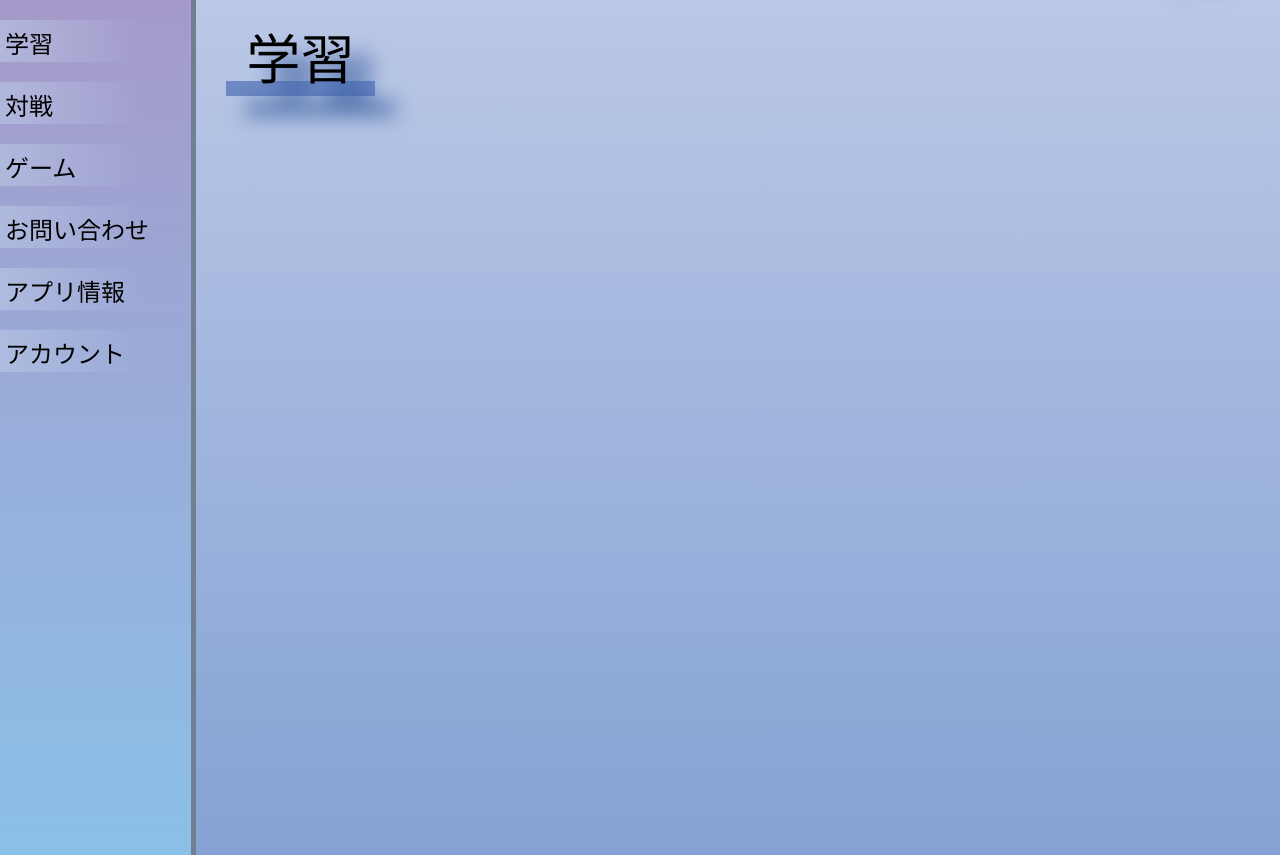
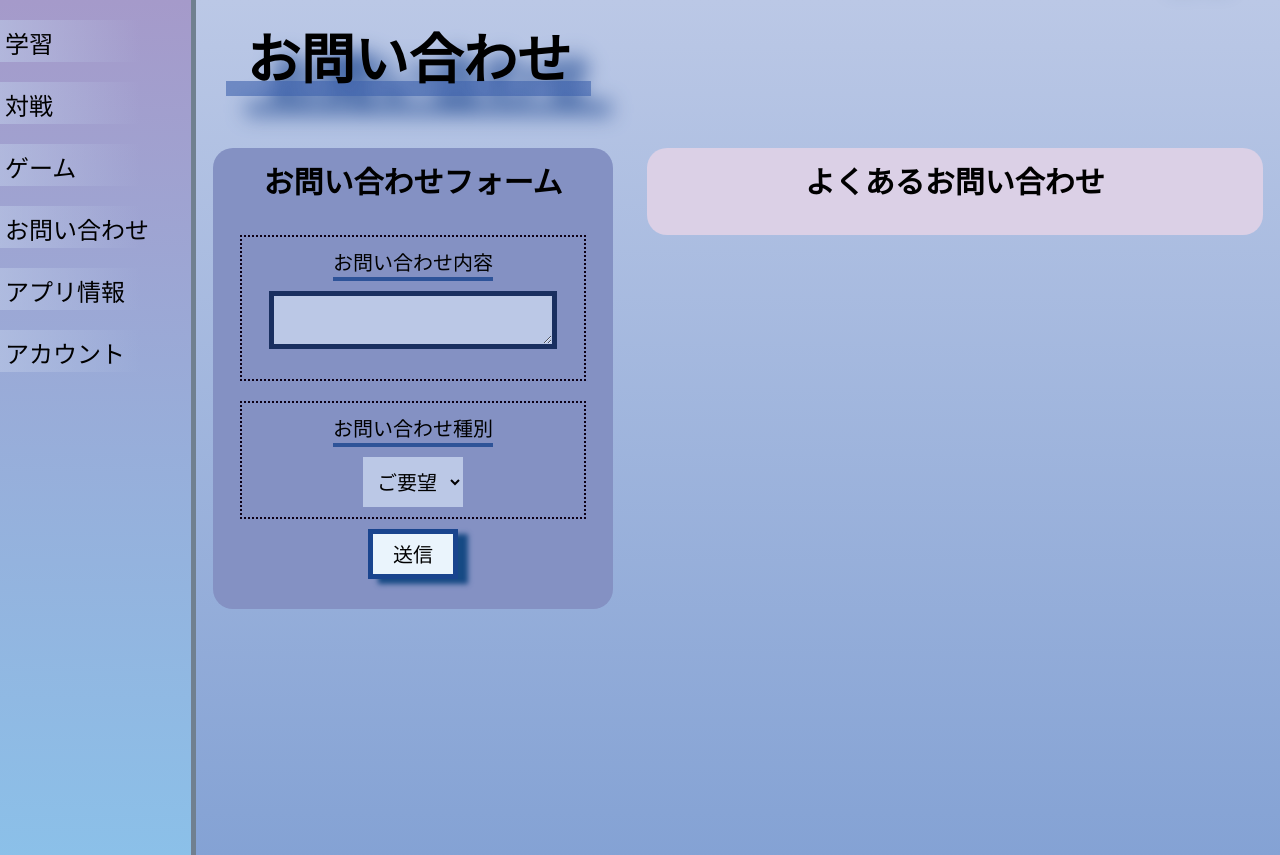
Before and after one commit to yamabato/Programma, a Flask app: template templates/index.html in a window 1280 px wide. Shown: the part 48-903 px from the top of the page. Run offline with Flask 3, Linux system fonts and the light colour scheme; the template is opened without the code that fills it, so the values that code supplies are empty; some web fonts are replaced.

Commit message:
add: contact form on /index

```diff
--- a/stylesheets/contact.css
+++ b/stylesheets/contact.css
@@ -0,0 +1,80 @@
+#index-contact-section{
+    width: 100%;
+    height: 80%;
+    display: flex;
+    flex-direction: row;
+    align-items: flex-start;
+    justify-content: space-around;
+    margin-top: 30px;
+}
+
+.contact-container {
+    border-radius: 20px;
+    padding: 10px;
+    display: flex;
+    flex-direction: column;
+    align-items: center;
+}
+
+#contact-form-container{
+    background-color: #8491c3;
+    width: 35%;
+}
+
+#contact-frequently-asked-questions-container{
+    background-color: #dbd0e6;
+    width: 55%;
+}
+
+.contact-container-title{
+    font-size: 30px;
+    margin-bottom: 20px;
+}
+.contact-form-section{
+    width: 90%;
+    border: 2px dotted #0d0015;
+    display: flex;
+    flex-direction: column;
+    align-items: center;
+    margin: 10px;
+    padding: 10px 0px;
+}
+.contact-label {
+    font-size: 20px;
+    margin-bottom: 10px;
+    border-bottom: 4px solid rgba(25, 68, 142, 0.8);
+}
+#contact-textarea{
+    min-width: 80%;
+    width: 80%;
+    max-width: 80%;
+    font-size: 15px;
+    border: 5px solid #192f60;
+    background-color: #bbc8e6;
+    margin-bottom: 20px;
+}
+#contact-type-select{
+    font-size: 20px;
+    padding: 10px;
+    background-color: #bbc8e6;
+    border: none;
+
+    transition:
+        box-shadow 0.3s;
+}
+
+#contact-submit-button{
+    font-size: 20px;
+    padding: 5px 20px;
+    border: 5px solid #19448e;
+    box-shadow: 10px 5px 5px #164a84;
+    background-color: #eaf4fc;
+    margin-bottom: 20px;
+}
+
+#contact-submit-button:hover{
+    box-shadow: none;
+
+    transition:
+        box-shadow 0.3s;
+}
--- a/templates/index.html
+++ b/templates/index.html
@@ -14,14 +14,14 @@
 
     <div class="index-main-content">
         <div id="index-learn" class="index-section">
-            <div class="item-section-title">学習</div>
+            <h1 class="item-section-title">学習</h1>
             <div id="lectures-list-area">
             <div id="lectures-list" class="lectures-list">
             </div></div>
         </div>
 
         <div id="index-match" class="index-section" style="display: none;">
-            <div class="item-section-title">対戦</div>
+            <h1 class="item-section-title">対戦</h1>
             <div class="icon-list-section">
                 <div class="icon-list-item-container match">
                     <a class="icon-list-item" href="/new">
@@ -47,7 +47,7 @@
         </div>
 
         <div id="index-game" class="index-section" style="display: none;">
-            <div class="item-section-title">ゲーム</div>
+            <h1 class="item-section-title">ゲーム</h1>
             <div class="icon-list-section">
                 <!--
                 <div class="icon-list-item-container game">
@@ -68,25 +68,42 @@
 
 
         <div id="index-contact" class="index-section" style="display: none;">
-            <div class="item-section-title">お問い合わせ</div>
+            <h1 class="item-section-title">お問い合わせ</h1>
             <div id="index-contact-section">
-                <div id="contact-form-container">
+                <div id="contact-form-container" class="contact-container">
+                    <h1 class="contact-container-title">お問い合わせフォーム</h1>
 
+                    <div class="contact-form-section">
+                        <label id="contact-textarea-label" for="contact-textarea" class="contact-label">お問い合わせ内容</label>
+                        <textarea id="contact-textarea" name="contact-textarea" cols="20" row="5"></textarea>
+                    </div>
+
+                    <div class="contact-form-section">
+                        <label id="contact-type-label" for="contact-type-select" class="contact-label">お問い合わせ種別</label>
+                        <select id="contact-type-select" name="contact-type-select">
+                            <option value="request">ご要望</option>
+                            <option value="complain">ご苦情</option>
+                            <option value="question">ご質問</option>
+                            <option value="other">その他</option>
+                        </select>
+                    </div>
+
+                    <button id="contact-submit-button">送信</button>
                 </div>
-                <div id="contact-frequently-questions-container">
-
+                <div id="contact-frequently-asked-questions-container" class="contact-container">
+                    <h1 class="contact-container-title">よくあるお問い合わせ</h1>
                 </div>
             </div>
         </div>
 
         <div id="index-app" class="index-section" style="display: none;">
-            <div class="item-section-title">アプリ情報</div>
+            <h1 class="item-section-title">アプリ情報</h1>
             <div class="icon-list-section">
             </div>
         </div>
 
         <div id="index-account" class="index-section" style="display: none;">
-            <div class="item-section-title">アカウント</div>
+            <h1 class="item-section-title">アカウント</h1>
             <div class="icon-list-section">
             </div>
         </div>
@@ -101,7 +118,7 @@
 
 <script>
     makeLectureList();
-    changeItem(0);
+    changeItem(3);
 </script>
 
 {% endblock %}
```
